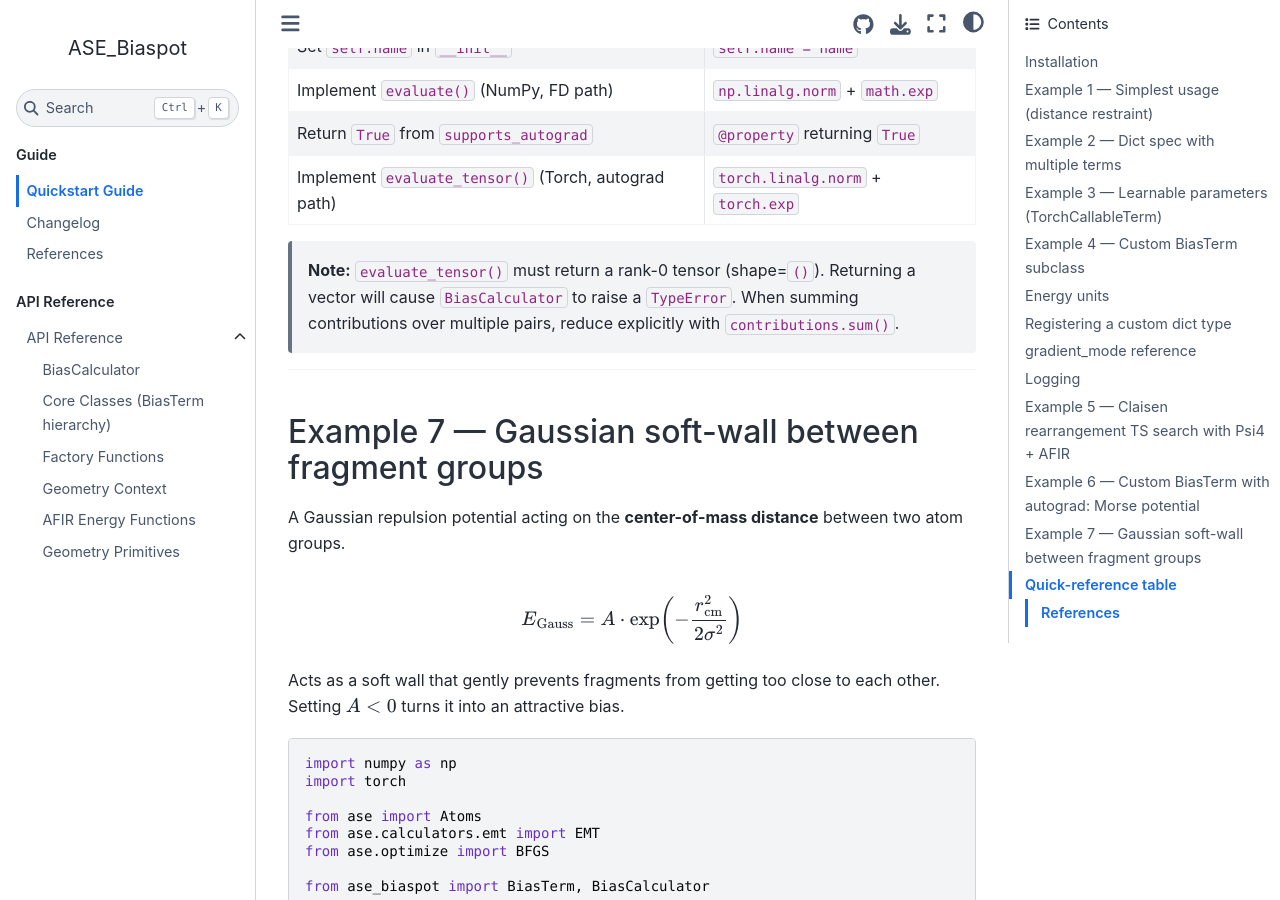
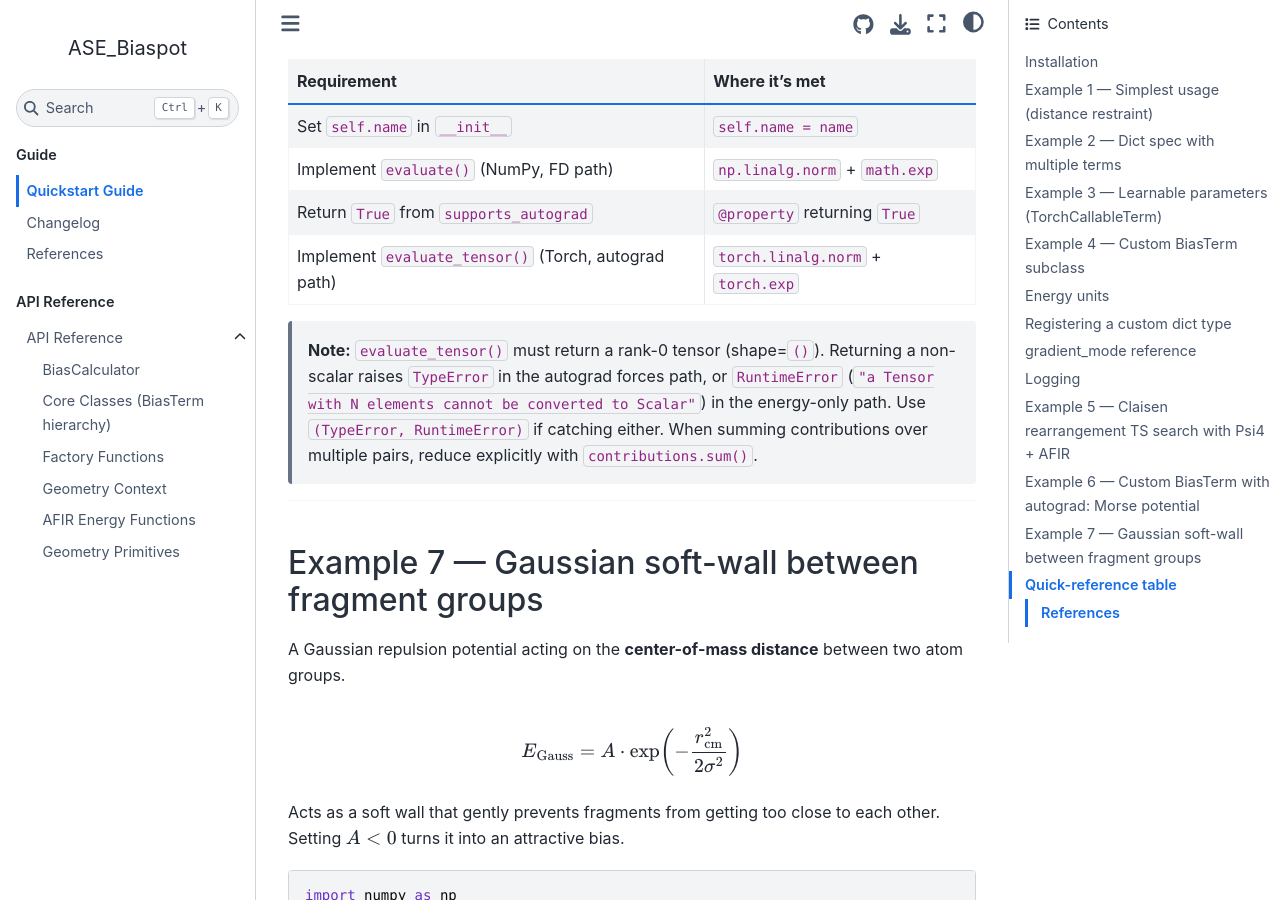
Before and after one commit to ss0832/ASE_Biaspot, a Sphinx documentation site: the page built from docs/quickstart.md, in a window 1280 px wide and 900 px high, scrolled down 13391 px. Built offline with Sphinx 7.4.7 and the Sphinx Book theme 1.1.4, drawn with Linux system fonts in a browser that asks for light colours; some of the changed text lies outside the part shown.

Commit message:
Update quickstart.md for error handling details
Clarified error handling for name conflicts and tensor return types in evaluate_tensor.

```diff
--- a/docs/quickstart.md
+++ b/docs/quickstart.md
@@ -173,7 +173,9 @@
 > When using the `"expression"` string form, variable names (`variables` dict)
 > and parameter names (`params` dict) are merged into one namespace before the
 > expression is evaluated.  A key that appears in **both** dicts raises a
-> `ValueError` at evaluation time with a message listing the conflicting names.
+> `ValueError` at **`term_from_spec()` call time** (i.e. when the term is
+> constructed, not at the first `get_potential_energy()` call) with a message
+> listing the conflicting names.
 > Keep all names distinct — e.g. use `r` for a distance variable and `r0` for
 > its equilibrium parameter, never the same string for both.
 
@@ -300,7 +302,10 @@
 > **Important — `evaluate_tensor()` must return a scalar tensor (shape=()).**
 > If your function naturally produces a vector (e.g. per-pair contributions),
 > reduce it explicitly before returning: `return contributions.sum()`.
-> Returning a non-scalar raises `TypeError` in `BiasCalculator`.
+> Returning a non-scalar raises `TypeError` in the autograd forces path, and
+> `RuntimeError` (`"a Tensor with N elements cannot be converted to Scalar"`)
+> in the energy-only path — catch `(TypeError, RuntimeError)` if you need to
+> guard against both.
 
 ## Energy units
 
@@ -629,7 +634,9 @@
 | Implement `evaluate_tensor()` (Torch, autograd path) | `torch.linalg.norm` + `torch.exp` |
 
 > **Note:** `evaluate_tensor()` must return a rank-0 tensor (shape=`()`).
-> Returning a vector will cause `BiasCalculator` to raise a `TypeError`.
+> Returning a non-scalar raises `TypeError` in the autograd forces path, or
+> `RuntimeError` (`"a Tensor with N elements cannot be converted to Scalar"`)
+> in the energy-only path. Use `(TypeError, RuntimeError)` if catching either.
 > When summing contributions over multiple pairs, reduce explicitly with `contributions.sum()`.
 
 ---
```
Also changed, not shown: other parts of docs/quickstart.md (+1 -1 lines).
